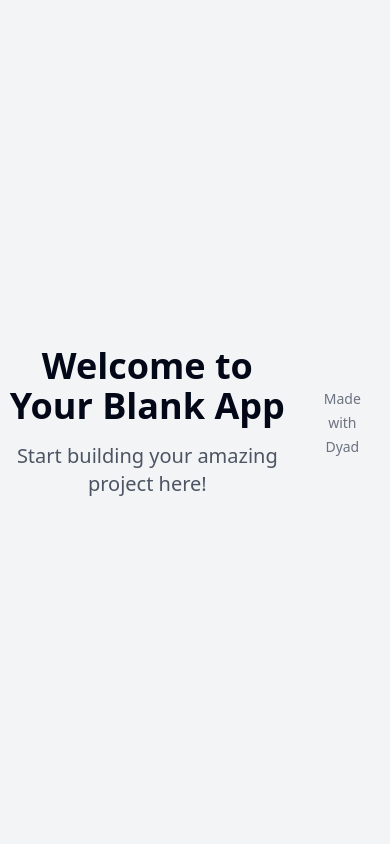
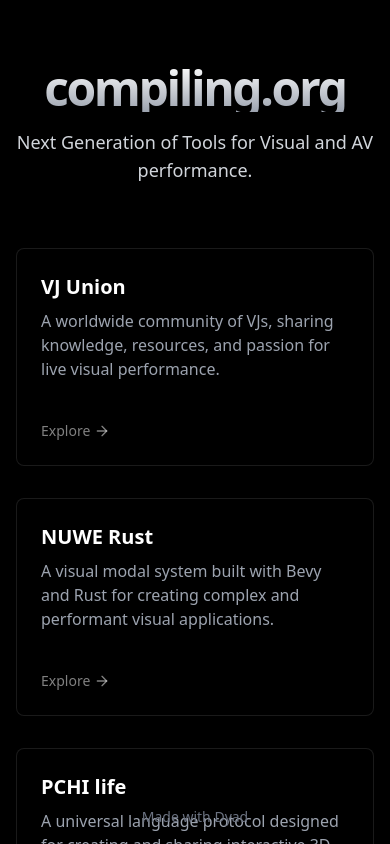
Before and after one commit to vdmo/compiling-org-web-projects, a React (Vite) app: page / in a window 390 px wide. Shown: the top 844 px of the page. Built offline with nearby package versions, Linux system fonts and the light colour scheme.

Commit message:
[dyad] Create initial landing page - wrote 3 file(s) + extra files edited outside of Dyad

```diff
--- a/src/App.css
+++ /dev/null
@@ -1,42 +0,0 @@
-#root {
-  max-width: 1280px;
-  margin: 0 auto;
-  padding: 2rem;
-  text-align: center;
-}
-
-.logo {
-  height: 6em;
-  padding: 1.5em;
-  will-change: filter;
-  transition: filter 300ms;
-}
-.logo:hover {
-  filter: drop-shadow(0 0 2em #646cffaa);
-}
-.logo.react:hover {
-  filter: drop-shadow(0 0 2em #61dafbaa);
-}
-
-@keyframes logo-spin {
-  from {
-    transform: rotate(0deg);
-  }
-  to {
-    transform: rotate(360deg);
-  }
-}
-
-@media (prefers-reduced-motion: no-preference) {
-  a:nth-of-type(2) .logo {
-    animation: logo-spin infinite 20s linear;
-  }
-}
-
-.card {
-  padding: 2em;
-}
-
-.read-the-docs {
-  color: #888;
-}
--- /dev/null
+++ b/src/components/ProjectCard.tsx
@@ -0,0 +1,29 @@
+import { ArrowRight } from "lucide-react";
+import React from "react";
+
+interface ProjectCardProps {
+  title: string;
+  description: string;
+}
+
+export const ProjectCard: React.FC<ProjectCardProps> = ({
+  title,
+  description,
+}) => {
+  return (
+    <div className="border border-white/10 rounded-lg p-6 bg-black/30 backdrop-blur-sm hover:border-white/20 transition-all duration-300 group relative overflow-hidden">
+      <div className="absolute top-0 left-0 w-full h-full bg-gradient-to-br from-purple-900/10 via-transparent to-transparent opacity-0 group-hover:opacity-100 transition-opacity duration-500"></div>
+      <div className="relative z-10">
+        <h3 className="text-xl font-semibold text-white mb-2">{title}</h3>
+        <p className="text-gray-400 mb-4 h-24">{description}</p>
+        <a
+          href="#"
+          className="text-sm font-medium text-white/50 group-hover:text-white flex items-center transition-colors"
+        >
+          Explore
+          <ArrowRight className="ml-1 h-4 w-4 transform transition-transform group-hover:translate-x-1" />
+        </a>
+      </div>
+    </div>
+  );
+};
--- a/src/pages/Index.tsx
+++ b/src/pages/Index.tsx
@@ -1,17 +1,51 @@
-// Update this page (the content is just a fallback if you fail to update the page)
+import { ProjectCard } from "@/components/ProjectCard";
+import { MadeWithDyad } from "@/components/made-with-dyad";
 
-import { MadeWithDyad } from "@/components/made-with-dyad";
+const projects = [
+  {
+    title: "VJ Union",
+    description:
+      "A worldwide community of VJs, sharing knowledge, resources, and passion for live visual performance.",
+  },
+  {
+    title: "NUWE Rust",
+    description:
+      "A visual modal system built with Bevy and Rust for creating complex and performant visual applications.",
+  },
+  {
+    title: "PCHI life",
+    description:
+      "A universal language protocol designed for creating and sharing interactive 3D scenes across platforms.",
+  },
+];
 
 const Index = () => {
   return (
-    <div className="min-h-screen flex items-center justify-center bg-gray-100">
-      <div className="text-center">
-        <h1 className="text-4xl font-bold mb-4">Welcome to Your Blank App</h1>
-        <p className="text-xl text-gray-600">
-          Start building your amazing project here!
-        </p>
+    <div className="min-h-screen w-full bg-black text-white antialiased">
+      <div className="absolute top-0 left-0 -z-10 h-full w-full bg-black bg-[radial-gradient(#1a1a1a_1px,transparent_1px)] [background-size:16px_16px]"></div>
+      <main className="container mx-auto px-4 flex flex-col items-center justify-center min-h-screen py-16">
+        <div className="text-center max-w-4xl mx-auto mb-16">
+          <h1 className="text-5xl md:text-7xl font-bold mb-4 bg-clip-text text-transparent bg-gradient-to-b from-white to-gray-400 tracking-tighter">
+            compiling.org
+          </h1>
+          <p className="text-lg md:text-xl text-gray-300">
+            Next Generation of Tools for Visual and AV performance.
+          </p>
+        </div>
+
+        <div className="grid md:grid-cols-3 gap-8 max-w-6xl mx-auto w-full">
+          {projects.map((project) => (
+            <ProjectCard
+              key={project.title}
+              title={project.title}
+              description={project.description}
+            />
+          ))}
+        </div>
+      </main>
+      <div className="absolute bottom-0 w-full">
+        <MadeWithDyad />
       </div>
-      <MadeWithDyad />
     </div>
   );
 };
```
Also changed, not shown: 1 other file (tests, documents, lock files or other folders).
